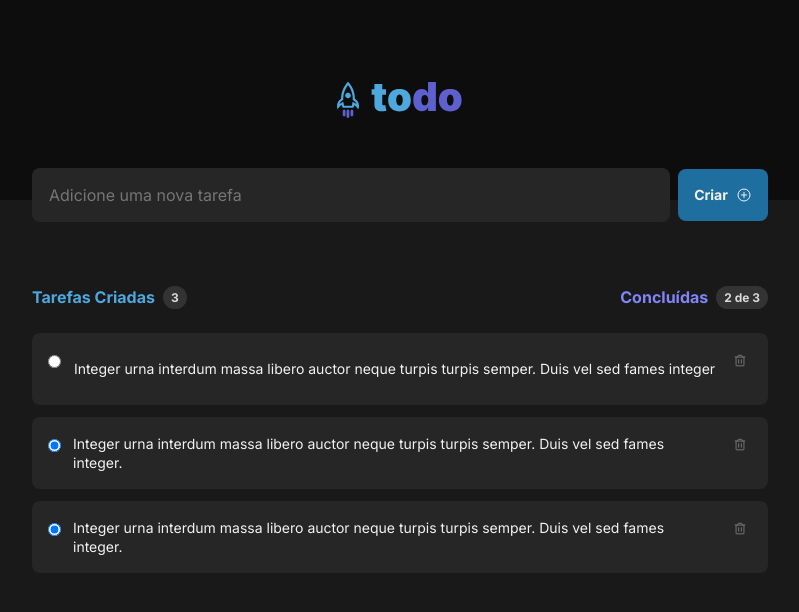
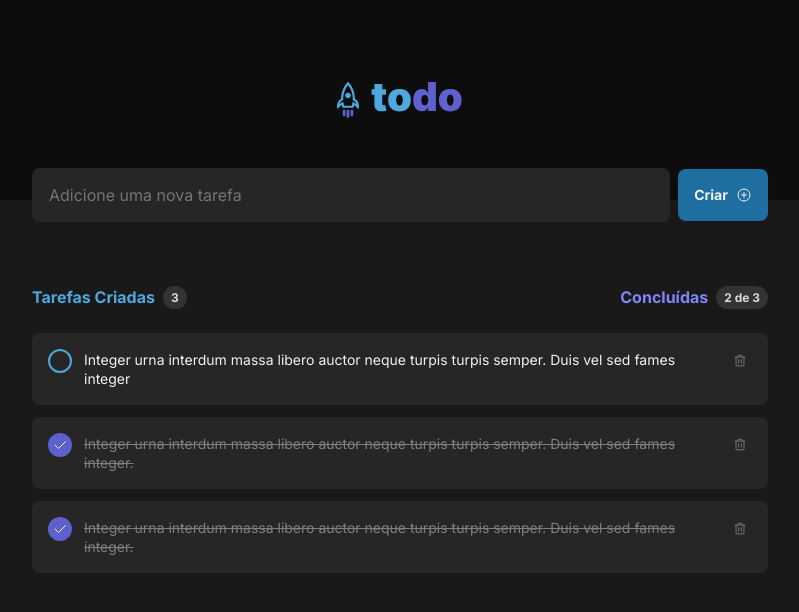
Before and after one commit to judsoncabral/desafio-01-react-praticando-conceitos, a React (Vite) app: page / in a window 1280 px wide. Shown: the top 612 px of the page, without its empty margins (240-1039 px from the left). Built offline with nearby package versions, Linux system fonts and the light colour scheme.

Commit message:
feature: funcionalidade do check box do completar task e não completar. E também ajustes visuais do checkbox;

```diff
--- a/src/components/Task.module.css
+++ b/src/components/Task.module.css
@@ -10,8 +10,8 @@
 
 .task {
   background-color: var(--gray-500);
-  height: 4.5rem;
-  width: 46rem;
+  min-height: 4.5rem;
+  max-width: 46rem;
   border-radius: 8px;
 }
 
@@ -19,11 +19,7 @@
   margin: 1rem 0.75rem 2rem 1rem;
 }
 
-.createTask button:hover {
-  background: var(--blue);
-}
-
-.task button {
+.taskButtonRemove {
   height: 1.5rem;
   width: 1.5rem;
   font-size: 0.875rem;
@@ -38,7 +34,7 @@
   gap: 0.5rem;
   margin: 1rem 1rem 2rem 0;
 }
-.task button:hover {
+.taskButtonRemove:hover {
   color: var(--danger);
 }
 
@@ -47,3 +43,43 @@
   font-size: 14px;
   margin: 1rem 0.75rem 1rem 0;
 }
+
+.taskSelect {
+  min-width: 1.5rem;
+  height: 1.5rem;
+  background: none;
+  border: none;
+}
+
+.taskIsNotSelected {
+  width: 100%;
+  height: 100%;
+  border: 2px solid var(--blue);
+  border-radius: 50%;
+}
+
+.taskIsNotSelected:hover {
+  border: 2px solid var(--blue-dark);
+}
+
+.taskIsSelected {
+  display: flex;
+  align-items: center;
+  justify-content: center;
+  width: 100%;
+  height: 100%;
+  background: var(--purple-dark);
+  border-radius: 50%;
+}
+.taskIsSelected:hover {
+  background: var(--purple);
+}
+
+.taskSelect svg {
+  color: var(--gray-100);
+}
+
+.textIsCompleted {
+  text-decoration: line-through;
+  color: var(--gray-300);
+}
--- a/src/components/Task.tsx
+++ b/src/components/Task.tsx
@@ -1,5 +1,5 @@
 import styles from "./Task.module.css";
-import { Trash } from "phosphor-react";
+import { Check, Trash } from "phosphor-react";
 import { FormEvent } from "react";
 
 export interface TaskType {
@@ -25,20 +25,30 @@ export function Task({
   }
 
   function handleChangeIsCompletedTask(event: FormEvent) {
-    event.preventDefault();
     onChangeIsCompletedTask(task);
   }
 
   return (
     <div className={styles.task}>
-      <input
+      <button
         className={styles.taskSelect}
-        type="radio"
-        checked={task.isCompleted}
         onClick={handleChangeIsCompletedTask}
-      ></input>
-      <div className={styles.taskContent}>{task.content}</div>
-      <button onClick={handleDeleteTask}>
+      >
+        {task.isCompleted ? (
+          <div className={styles.taskIsSelected}>
+            {" "}
+            <Check />
+          </div>
+        ) : (
+          <div className={styles.taskIsNotSelected}></div>
+        )}
+      </button>
+      <div className={styles.taskContent}>
+        <p className={task.isCompleted ? styles.textIsCompleted : ""}>
+          {task.content}
+        </p>
+      </div>
+      <button className={styles.taskButtonRemove} onClick={handleDeleteTask}>
         <Trash size={14} />
       </button>
     </div>
--- a/src/components/TodoList.module.css
+++ b/src/components/TodoList.module.css
@@ -3,7 +3,7 @@
   margin-top: 4rem;
   display: flex;
   justify-content: space-between;
-  width: 46rem;
+  max-width: 46rem;
 }
 .todoList {
   display: grid;
@@ -38,3 +38,24 @@
   margin-left: 8px;
   line-height: 160%;
 }
+
+.contentEmpty {
+  display: flex;
+  align-items: center;
+  flex-direction: column;
+  justify-content: center;
+  max-width: 46rem;
+  height: 15.25rem;
+  line-height: 1.4;
+}
+
+.contentEmpty span {
+  color: var(--gray-300);
+  font-size: 1rem;
+  font-weight: bold;
+}
+
+.contentEmpty p {
+  color: var(--gray-300);
+  font-size: 1rem;
+}
--- a/src/components/TodoList.tsx
+++ b/src/components/TodoList.tsx
@@ -4,6 +4,7 @@ import { TaskType } from "./Task";
 import { v4 as uuidv4 } from "uuid";
 import { useState } from "react";
 import { CreateTask } from "./CreateTask";
+import emptyTask from "../assets/emptyTask.svg";
 export function TodoList() {
   const [tasks, setTasks] = useState([
     {
@@ -31,13 +32,13 @@ export function TodoList() {
   }
 
   function onChangeIsCompletedTask(taskSelected: TaskType) {
-    tasks.map((task) => {
-      if (task.id == taskSelected.id) {
+    const newTask = tasks.map((task) => {
+      if (task.id === taskSelected.id) {
         task.isCompleted = !task.isCompleted;
-        console.log(task);
       }
+      return task;
     });
-    setTasks(tasks);
+    setTasks(newTask);
   }
 
   function getCompletedTasks() {
@@ -75,10 +76,9 @@ export function TodoList() {
         </header>
         {tasks.length == 0 && (
           <div className={styles.contentEmpty}>
-            <p>
-              <span>Você ainda não tem tarefas cadastradas</span>
-              Crie tarefas e organize seus itens a fazer
-            </p>
+            <img src={emptyTask} alt="Imagem de Tasks vazias"></img>
+            <span>Você ainda não tem tarefas cadastradas</span>
+            <p>Crie tarefas e organize seus itens a fazer</p>
           </div>
         )}
 
```
Also changed, not shown: src/assets/emptyTask.svg (added).
